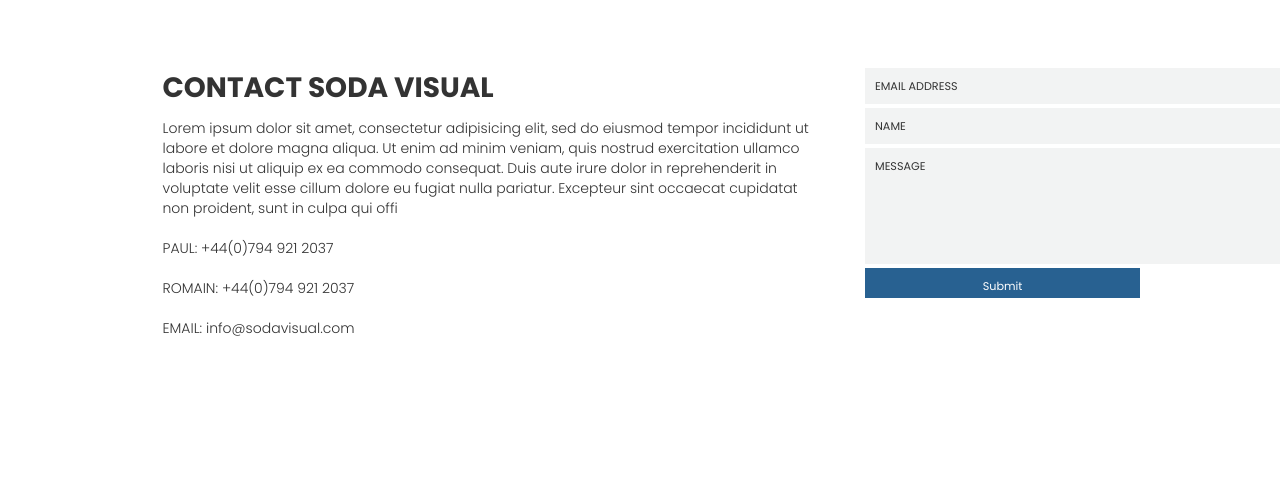
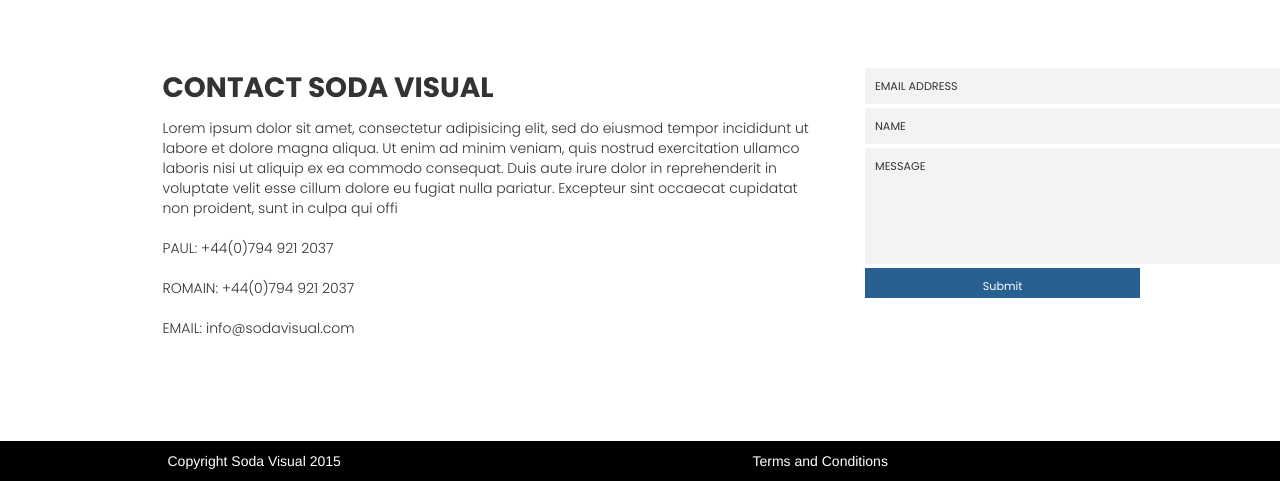
Before and after one commit to Siobhanabby/sodavisual, a plain HTML site: page index.html in a window 1280 px wide. Shown: the part 1134-1615 px from the top of the page. Before the commit the page ends 1575 px from the top, so only its background shows below. Drawn offline with nearby package versions, Linux system fonts and the light colour scheme; a web font is replaced by a local one.

Commit message:
Footer added

```diff
--- a/css/style.css
+++ b/css/style.css
@@ -137,3 +137,12 @@ input, textarea{
 	color: #FFFFFF;
 	padding: 10px;
 }
+
+
+/*------------------------ FOOTER ---------------------- */
+#footer{
+	background-color: black;
+	color: #FFFFFF;
+	margin: 0px;
+	padding: 10px;
+}
--- a/index.html
+++ b/index.html
@@ -172,6 +172,29 @@
 			</div>
 			</div>
 
+			<!-- FOOTER -->
+			<div id="footer">
+			<div class="container text-left">
+
+				<div class="row">
+					<div class="col-lg-1">
+					</div>
+
+					<div class="col-lg-6">
+					Copyright Soda Visual 2015
+					</div>
+
+					<div class="col-lg-4 ">
+					Terms and Conditions
+					</div>
+
+					<div class="col-lg-1">
+					</div>
+				</div>
+
+			</div>
+			</div>
+
 		</div>
 	</body>
 </html>
```
